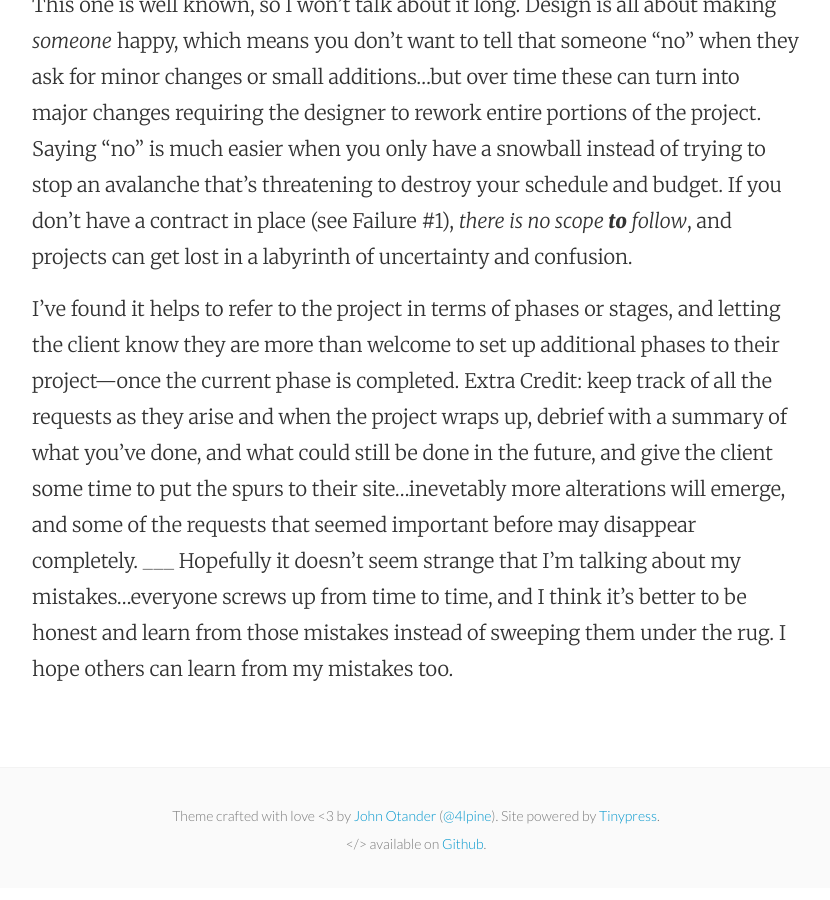
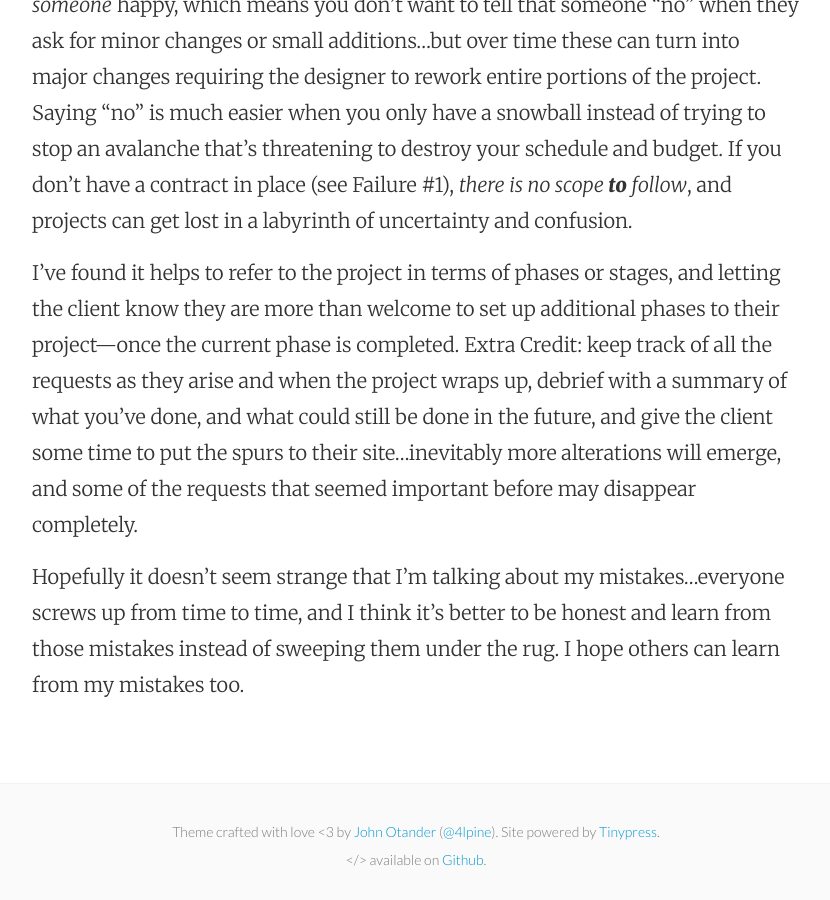
Before and after one commit to rubicundheart/rubicundheart.github.io, a Jekyll site: the page built from _posts/2015-03-12-why-projects-fail.markdown, in a window 1280 px wide and 900 px high, scrolled down 3284 px. Shown: the whole window, without its empty margins (224-1054 px from the left). Built offline with Jekyll 4.4.1, drawn with Linux system fonts in a browser that asks for light colours; some of the changed text lies outside the part shown.

Commit message:
Post update: Why Projects Fail

```diff
--- a/_posts/2015-03-12-why-projects-fail.markdown
+++ b/_posts/2015-03-12-why-projects-fail.markdown
@@ -28,8 +28,8 @@ Work provided for free has similar issues. Oftentimes tasks are requested that s
 Cooperative projects where there's no clear monetary benefit at the onset still deserve some thought into what everyone is contributing and how much those contributions are worth. I've heard so many sad stories from people who contributed greatly to the design and marketing of products that eventually become very successful, only to be given a fraction of the profits and even less recognition. Keeping track of hours worked and tasks accomplished is necessary to put a monetary value on a project (even if that project may never pay off) and setting up a theoretical reward structure in case of windfall in the future can help eliminate feelings of injustice from arising.
 
 <h2>Failure #3: Scope Creep</h2>
-This one is well known, so I won't talk about it long. Design is all about making <em>someone</em> happy, which means you don't want to tell that someone "no" when they ask for minor changes or small additions...but over time these can turn into major changes requiring the designer to rework entire portions of the project. Saying "no" is much easier when you only have a snowball instead of trying to stop an avalanche that's threatening to destroy your schedule and budget. If you don't have a contract in place (see Failure #1), <em>there is no scope <strong>to</strong> follow</em>, and projects can get lost in a labyrinth of uncertainty and confusion.
+This one is well known, so I won't talk about it long. Design is all about making <em>someone</em> happy, which means you don't want to tell that someone "no" when they ask for minor changes or small additions&hellip;but over time these can turn into major changes requiring the designer to rework entire portions of the project. Saying "no" is much easier when you only have a snowball instead of trying to stop an avalanche that's threatening to destroy your schedule and budget. If you don't have a contract in place (see Failure #1), <em>there is no scope <strong>to</strong> follow</em>, and projects can get lost in a labyrinth of uncertainty and confusion.
 
-I've found it helps to refer to the project in terms of phases or stages, and letting the client know they are more than welcome to set up additional phases to their project—once the current phase is completed. Extra Credit: keep track of all the requests as they arise and when the project wraps up, debrief with a summary of what you've done, and what could still be done in the future, and give the client some time to put the spurs to their site...inevetably more alterations will emerge, and some of the requests that seemed important before may disappear completely.
-___
-Hopefully it doesn't seem strange that I'm talking about my mistakes...everyone screws up from time to time, and I think it's better to be honest and learn from those mistakes instead of sweeping them under the rug. I hope others can learn from my mistakes too.
+I've found it helps to refer to the project in terms of phases or stages, and letting the client know they are more than welcome to set up additional phases to their project—once the current phase is completed. Extra Credit: keep track of all the requests as they arise and when the project wraps up, debrief with a summary of what you've done, and what could still be done in the future, and give the client some time to put the spurs to their site&hellip;inevitably more alterations will emerge, and some of the requests that seemed important before may disappear completely.
+
+Hopefully it doesn't seem strange that I'm talking about my mistakes&hellip;everyone screws up from time to time, and I think it's better to be honest and learn from those mistakes instead of sweeping them under the rug. I hope others can learn from my mistakes too.
```
Also changed, not shown: other parts of _posts/2015-03-12-why-projects-fail.markdown (+2 -2 lines).
